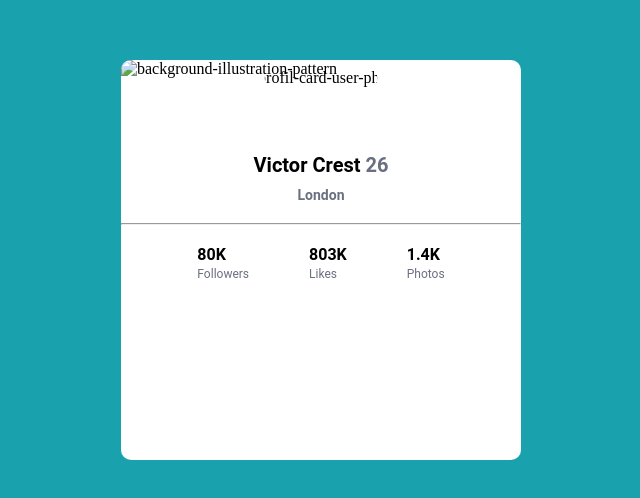
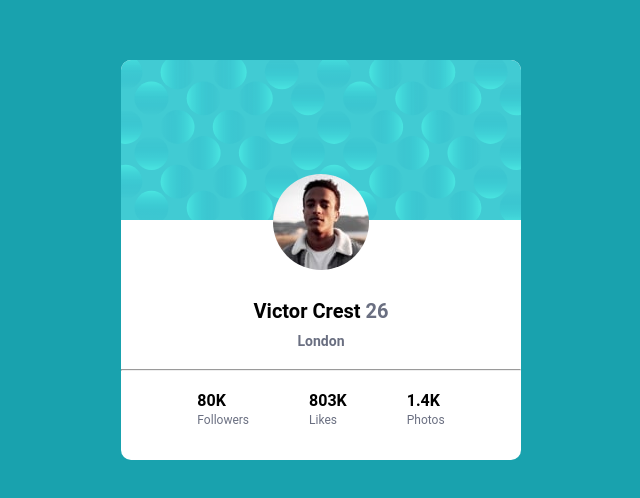
Before and after one commit to MikeZuck1/profile-card-component-main, a plain HTML site: page index.html in a window 1280 px wide. Shown: the part 140-638 px from the top of the page, without its empty margins (319-959 px from the left). Drawn offline with Linux system fonts and the light colour scheme; the site is published under a folder, as on GitHub Pages, so addresses that start at the root find nothing.

Commit message:
Rectification link css

```diff
--- a/index.html
+++ b/index.html
@@ -14,12 +14,12 @@
       <!-- Profile Card - User Info -->
       <div class="profil-card">
         <div class="background-illustration">
-          <img src="/images/bg-pattern-card.svg" alt="background-illustration-pattern">
+          <img src="./images/bg-pattern-card.svg" alt="background-illustration-pattern">
         </div>
         <!-- PICTURE PROFIL -->
         <div class="profil-card-user-photo">
           <picture>
-            <img src="/images/image-victor.jpg" alt="profil-card-user-photo">
+            <img src="./images/image-victor.jpg" alt="profil-card-user-photo">
           </picture>
         </div>
          <!-- USER NAME & AGE  -->
```
